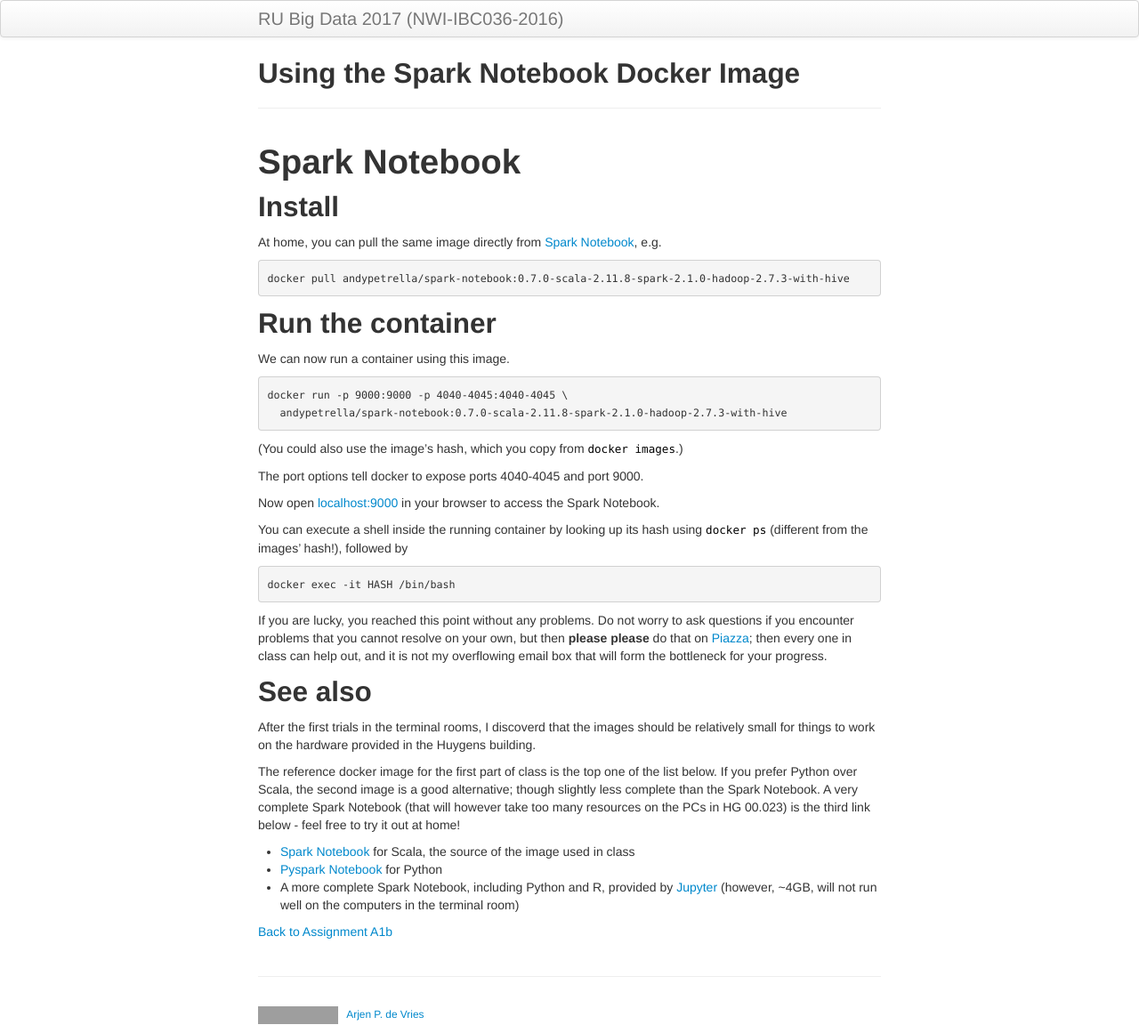
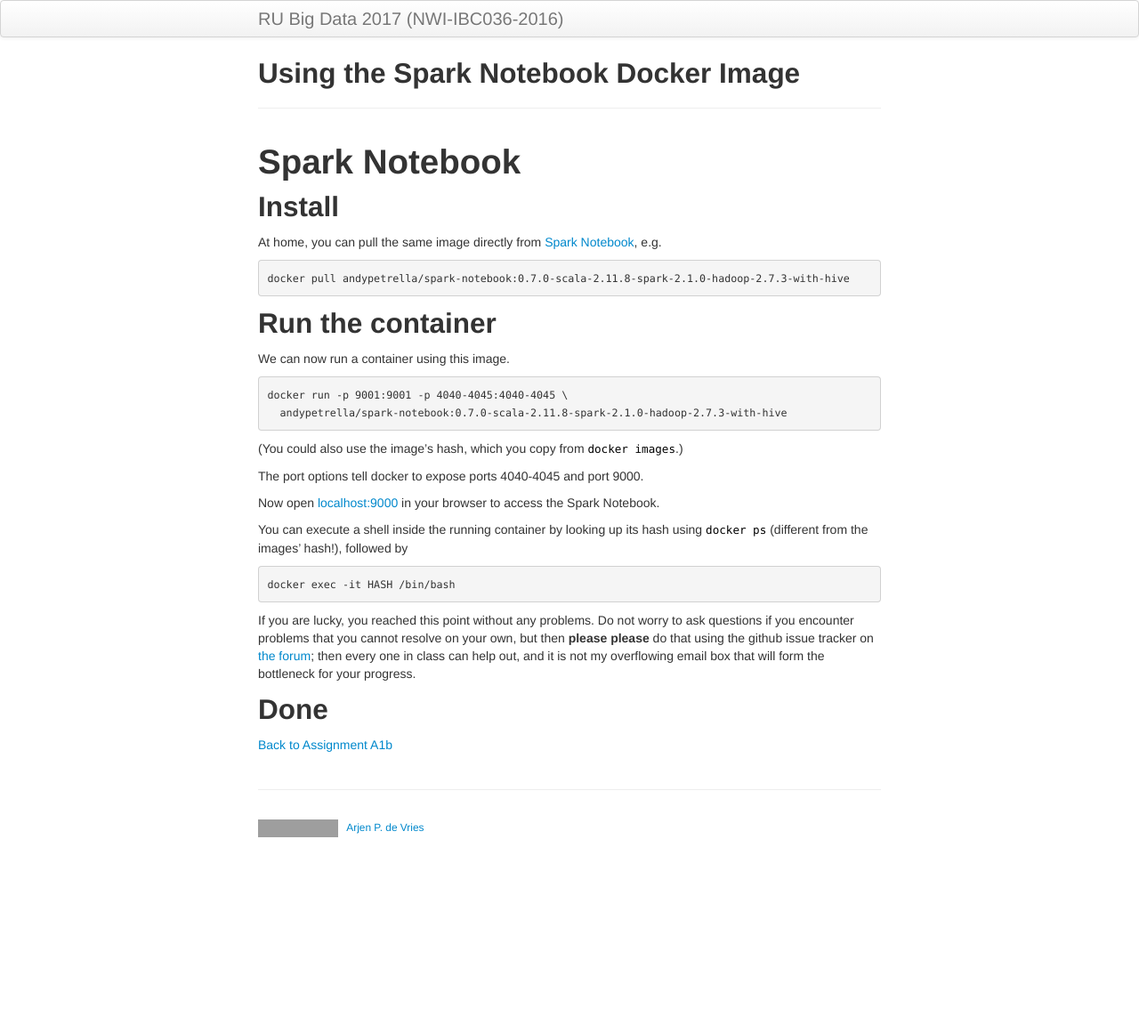
Before and after one commit to Thelukepet/course, a Jekyll site: the page built from background/spark-notebook.md, in a window 1280 px wide. Shown: the whole page at 89% size. Built offline with Jekyll 4.4.1, drawn with Linux system fonts in a browser that asks for light colours; after the commit the page ends 951 px from its top, so only the background shows below that; grey boxes are pictures that could not be loaded.

Commit message:
Updated for this year

```diff
--- a/background/spark-notebook.md
+++ b/background/spark-notebook.md
@@ -17,7 +17,7 @@
 
 We can now run a container using this image.
 
-    docker run -p 9000:9000 -p 4040-4045:4040-4045 \
+    docker run -p 9001:9001 -p 4040-4045:4040-4045 \
       andypetrella/spark-notebook:0.7.0-scala-2.11.8-spark-2.1.0-hadoop-2.7.3-with-hive
 
 (You could also use the image's hash, which you copy from `docker images`.)
@@ -32,22 +32,10 @@
     docker exec -it HASH /bin/bash
 
 If you are lucky, you reached this point without any problems. Do not worry to ask questions if you encounter
-problems that you cannot resolve on your own, but then **please please** do that on
-[Piazza](https://piazza.com/ru.nl/spring2016/nwiibc036/home); then every one in class can help out, and it is
-not my overflowing email box that will form the bottleneck for your progress.
+problems that you cannot resolve on your own, but then **please please** do that using
+the github issue tracker on [the forum](https://github.com/rubigdata/forum/); then every one in class can help out,
+and it is not my overflowing email box that will form the bottleneck for your progress.
 
-## See also
-
-After the first trials in the terminal rooms, I discoverd that the images should be relatively small for things
-to work on the hardware provided in the Huygens building.
-
-The reference docker image for the first part of class is the top one of the list below.
-If you prefer Python over Scala, the second image is a good alternative; though slightly less complete
-than the Spark Notebook. A very complete Spark Notebook (that will however take too many resources on the PCs
-in HG 00.023) is the third link below - feel free to try it out at home!
-
-* [Spark Notebook](http://spark-notebook.io) for Scala, the source of the image used in class
-* [Pyspark Notebook](http://blog.prabeeshk.com/blog/2015/06/19/pyspark-notebook-with-docker/) for Python
-* A more complete Spark Notebook, including Python and R, provided by [Jupyter](https://hub.docker.com/r/jupyter/all-spark-notebook/) (however, ~4GB, will not run well on the computers in the terminal room)
+## Done
 
 [Back to Assignment A1b](../assignments/A1b-docker.html)
```
